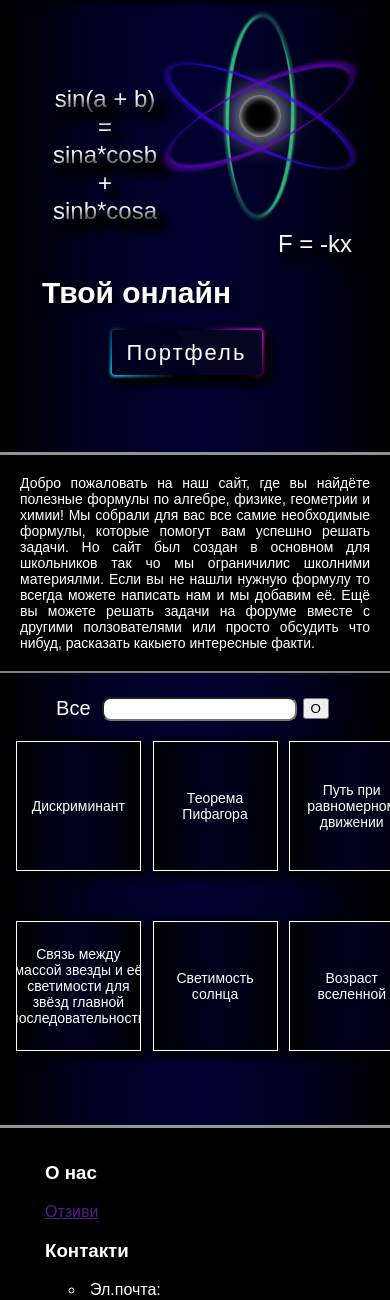
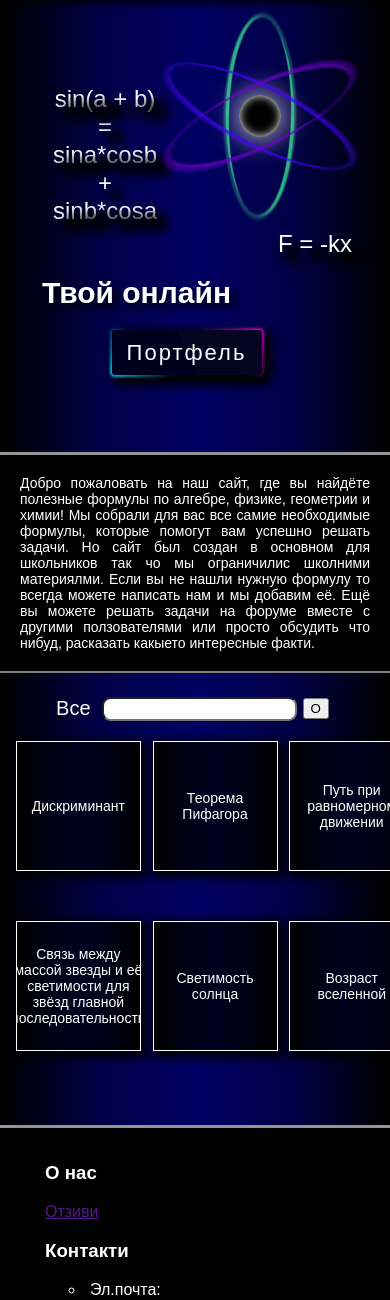
Before and after one commit to juraev-404/project, a Django app: page / in a window 390 px wide. Shown: the part 34-1334 px from the top of the page. Run offline with Django 5.2, Linux system fonts and the light colour scheme; data comes from the database, SQL or seed files in the repository.

Commit message:
Update layout.css

```diff
--- a/backpack/main/static/main/styles/layout.css
+++ b/backpack/main/static/main/styles/layout.css
@@ -139,7 +139,7 @@ h3:hover > #menu  {
         display: flex;
         flex-direction: column;
         height: auto;
-        background: linear-gradient(90deg, rgb(0, 0, 0), rgb(0, 0, 35), rgb(0, 0, 50), rgb(0, 0, 35), rgb(0, 0, 0)) !important;
+        background: linear-gradient(90deg, rgb(0, 0, 0), rgb(0, 0, 70), rgb(0, 0, 100), rgb(0, 0, 70), rgb(0, 0, 0)) !important;
     }
     #end {
         background-color: rgb(0, 0, 0);
```
